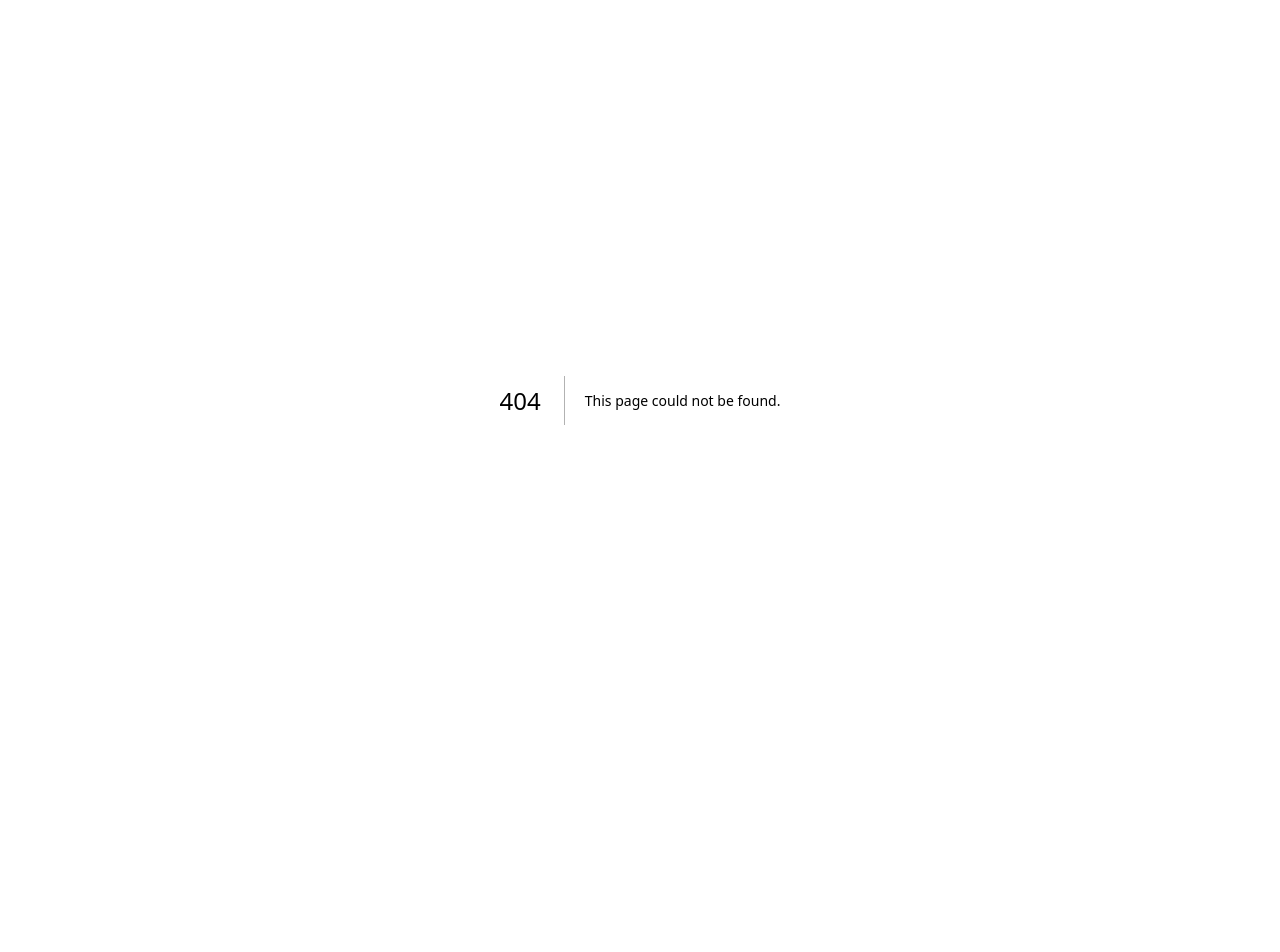
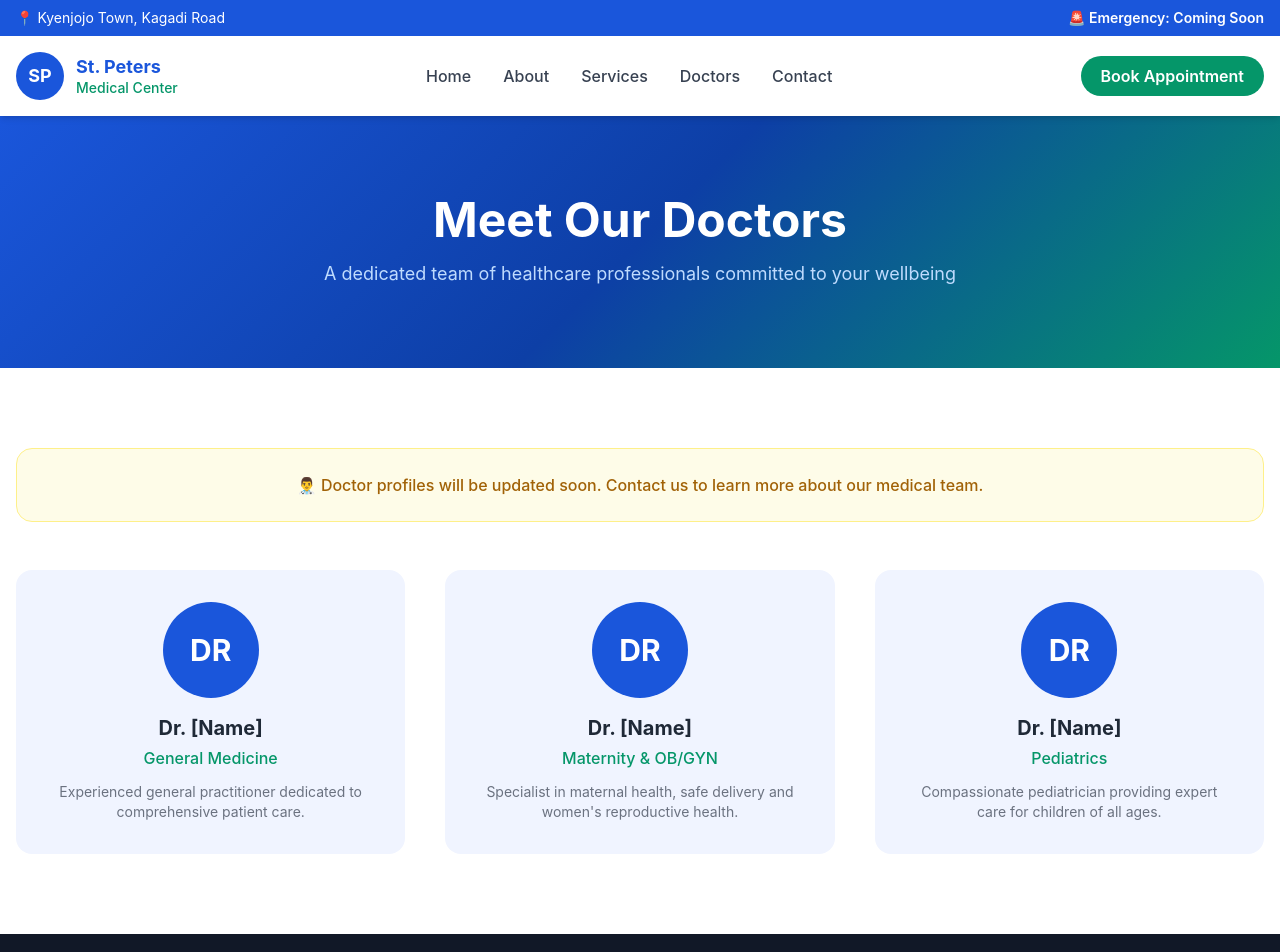
Before and after one commit to asiimwe3/st, a Next.js app: page /doctors in a window 1280 px wide. Before the commit this address had no page. Shown: the top 952 px of the page. Before the commit the page ends 800 px from the top, so only its background shows below. Built offline with nearby package versions, Linux system fonts and the light colour scheme.

Commit message:
Add St. Peters Medical Center website

```diff
--- /dev/null
+++ b/pages/doctors.js
@@ -0,0 +1,50 @@
+import Head from 'next/head'
+import Navbar from '../components/Navbar'
+import Footer from '../components/Footer'
+
+const doctors = [
+  { name: 'Dr. [Name]', specialty: 'General Medicine', bio: 'Experienced general practitioner dedicated to comprehensive patient care.', initials: 'DR' },
+  { name: 'Dr. [Name]', specialty: 'Maternity & OB/GYN', bio: 'Specialist in maternal health, safe delivery and women\'s reproductive health.', initials: 'DR' },
+  { name: 'Dr. [Name]', specialty: 'Pediatrics', bio: 'Compassionate pediatrician providing expert care for children of all ages.', initials: 'DR' },
+]
+
+export default function Doctors() {
+  return (
+    <>
+      <Head>
+        <title>Our Doctors | St. Peters Medical Center</title>
+        <meta name="description" content="Meet the dedicated medical team at St. Peters Medical Center in Kyenjojo." />
+      </Head>
+      <Navbar />
+
+      <section className="hero-gradient text-white py-20 text-center">
+        <div className="max-w-4xl mx-auto px-4">
+          <h1 className="text-4xl md:text-5xl font-bold mb-4">Meet Our Doctors</h1>
+          <p className="text-blue-200 text-lg">A dedicated team of healthcare professionals committed to your wellbeing</p>
+        </div>
+      </section>
+
+      <section className="py-20 bg-white">
+        <div className="max-w-7xl mx-auto px-4">
+          <div className="text-center mb-12 bg-yellow-50 border border-yellow-200 rounded-2xl p-6">
+            <p className="text-yellow-700 font-medium">👨‍⚕️ Doctor profiles will be updated soon. Contact us to learn more about our medical team.</p>
+          </div>
+          <div className="grid grid-cols-1 md:grid-cols-3 gap-10">
+            {doctors.map((d, i) => (
+              <div key={i} className="text-center bg-light rounded-2xl p-8 hover:shadow-lg transition">
+                <div className="w-24 h-24 bg-primary rounded-full flex items-center justify-center text-white text-3xl font-bold mx-auto mb-4">
+                  {d.initials}
+                </div>
+                <h3 className="text-xl font-bold text-gray-800">{d.name}</h3>
+                <p className="text-secondary font-medium mt-1">{d.specialty}</p>
+                <p className="text-gray-500 text-sm mt-3">{d.bio}</p>
+              </div>
+            ))}
+          </div>
+        </div>
+      </section>
+
+      <Footer />
+    </>
+  )
+}
```
